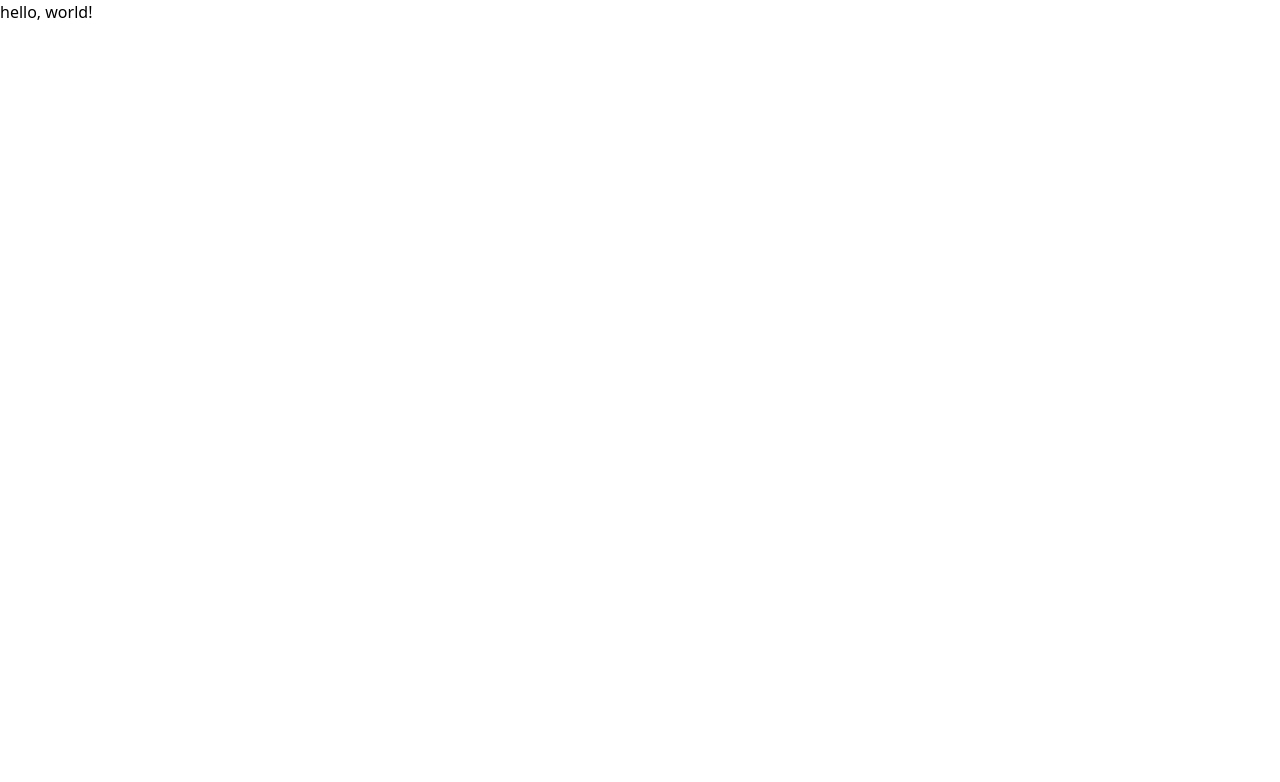
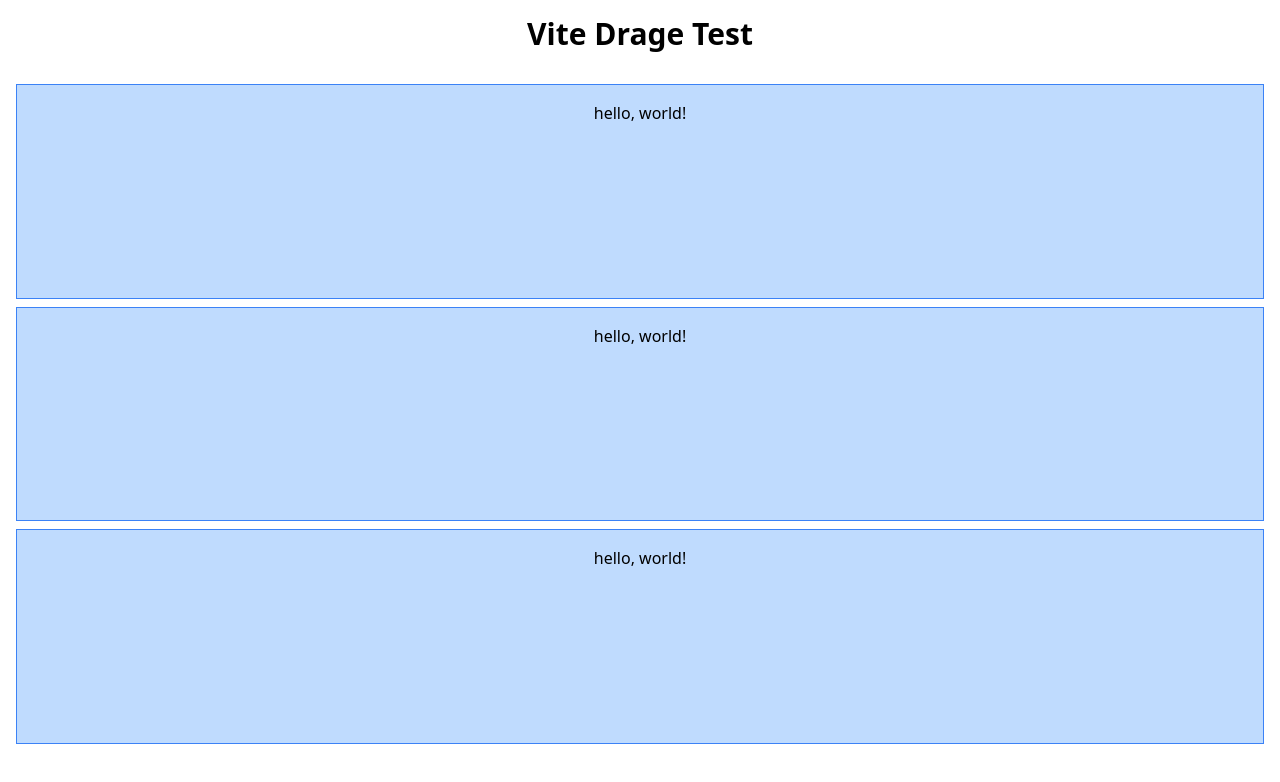
Before and after one commit to knightstick/drag-vite, a website built with Vite: page index.html in a window 1280 px wide. Built offline with nearby package versions, Linux system fonts and the light colour scheme.

Commit message:
Basic column rendering

```diff
--- a/index.html
+++ b/index.html
@@ -6,8 +6,18 @@
     <title>Vite Drag Test</title>
     <link rel="stylesheet" href="./src/style.css" />
   </head>
-  <body>
-    <main id="container"></main>
+  <body class="flex flex-col h-screen">
+    <header class="text-center py-4">
+      <h1 class="text-3xl font-bold">Vite Drage Test</h1>
+    </header>
+
+    <main id="flex-grow bg-gray-100 overflow-hidden">
+      <div
+        id="container"
+        class="flex h-[calc(100vh-100px)] w-screen gap-4"
+      ></div>
+    </main>
+
     <script type="module" src="./src/app.ts"></script>
   </body>
 </html>
--- a/package.json
+++ b/package.json
@@ -17,7 +17,8 @@
     "source-map-js": "^1.2.0"
   },
   "scripts": {
-    "test": "echo \"Error: no test specified\" && exit 1"
+    "test": "echo \"Error: no test specified\" && exit 1",
+    "dev": "vite"
   },
   "keywords": [],
   "author": "",
--- a/src/app.ts
+++ b/src/app.ts
@@ -1,4 +1,20 @@
 const greeting: string = "hello, world!";
+
+function renderColumn(numberOfBoxes: number, container: HTMLElement) {
+  const column = document.createElement("div");
+  column.className = "flex flex-col w-full p-4";
+
+  for (let i = 0; i < numberOfBoxes; i++) {
+    const div = document.createElement("div");
+    div.className =
+      "bg-blue-200 border border-blue-500 flex-1 p-4 mb-2 cursor move text-center";
+    div.textContent = greeting;
+
+    column.appendChild(div);
+  }
+
+  container.appendChild(column);
+}
 
 function render() {
   const container = document.getElementById("container");
@@ -6,7 +22,7 @@ function render() {
     return;
   }
 
-  container.innerHTML = greeting;
+  renderColumn(3, container);
 }
 
 render();
```
